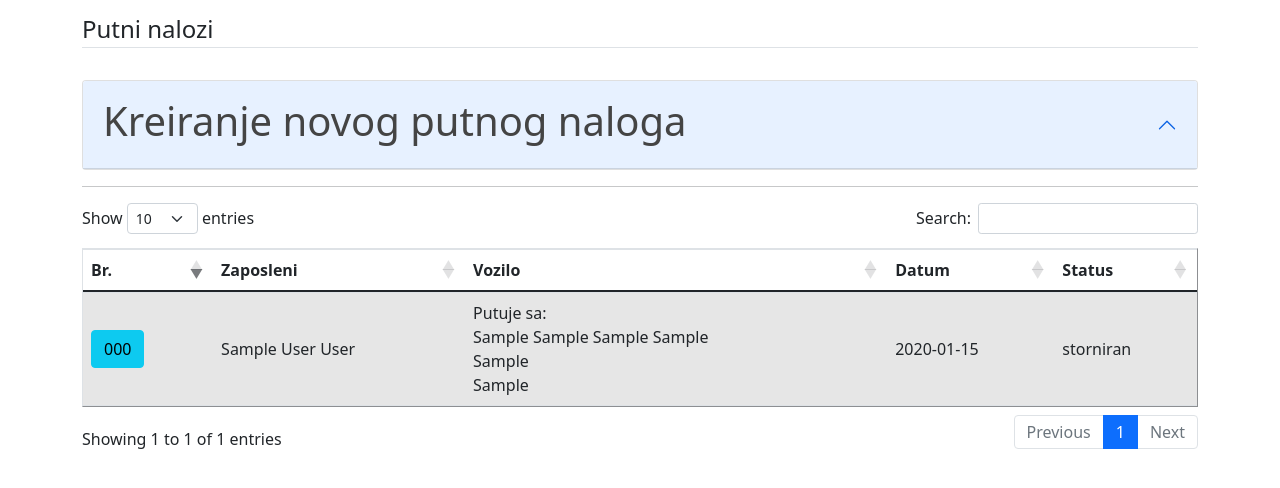
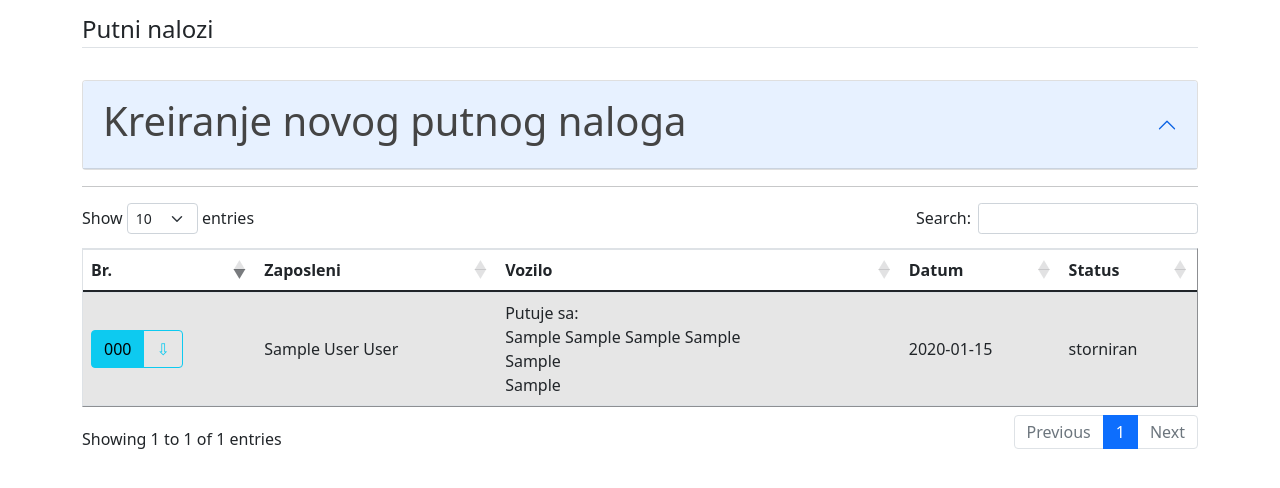
Before and after one commit to miiihaaas/PutniNalozi, a Flask app: page /travel_warrant_list in a window 1280 px wide. Shown: the part 56-544 px from the top of the page. Run offline with Flask 2, Linux system fonts and the light colour scheme; a user stored in the database is signed in; tables that the repository leaves empty hold one stand-in row (values such as "Sample post"); some libraries are stand-ins or nearby versions.

Commit message:
ver 0.310 download opcija iz liste putnih naloga

```diff
--- a/putninalozi/__init__.py
+++ b/putninalozi/__init__.py
@@ -26,8 +26,8 @@ bcrypt = Bcrypt(app)
 login_manager = LoginManager(app)
 login_manager.login_view = 'login'
 login_manager.login_message_category = 'info'
-app.config['MAIL_SERVER'] = 'smtp.googlemail.com' # 'mail.putninalozi.online'
-app.config['MAIL_PORT'] = 587 # 465
+app.config['MAIL_SERVER'] = os.getenv('MAIL_SERVER') #dodati u .env: 'mail.putninalozi.online'
+app.config['MAIL_PORT'] = os.getenv('MAIL_PORT') #dodati u .env: 465
 app.config['MAIL_USE_TLS'] = False
 app.config['MAIL_USE_SSL'] = True
 app.config['MAIL_USERNAME'] = os.getenv('EMAIL_USER') # https://www.youtube.com/watch?v=IolxqkL7cD8&ab_channel=CoreySchafer
--- a/putninalozi/templates/travel_warrant_list.html
+++ b/putninalozi/templates/travel_warrant_list.html
@@ -70,7 +70,9 @@
       <tbody>
         {% for warrant in warrants %}
         <tr>
-          <td class="align-middle"> <a class="mr-2 btn btn-info" href="{{ url_for('travel_warrants.travel_warrant_profile', warrant_id=warrant.travel_warrant_id) }}" role="button" title="Uredi Putni Nalog"> {{ warrant.travel_warrant_number }} </a> </td>
+          <td class="align-middle"> <div class="btn-group">
+            <a class="btn btn-info" href="{{ url_for('travel_warrants.travel_warrant_profile', warrant_id=warrant.travel_warrant_id) }}" role="button" title="Uredi Putni Nalog"> {{ warrant.travel_warrant_number }}</a><a class="btn btn-outline-info" href="{{ url_for('travel_warrants.download_file', file_name=warrant.file_name) }}">&#x21E9;</a>
+          </div> </td>
           <td class="align-middle"> {{ warrant.travelwarrant_company.companyname }} </td>
           <td class="align-middle"> {{ warrant.travelwarrant_user.name }} {{ warrant.travelwarrant_user.surname }} </td>
           <td class="align-middle"> {% if warrant.together_with %} Putuje sa: <br> {{warrant.together_with}} {% endif %} {{ warrant.other }} {{ warrant.personal_type }} {{ warrant.travelwarrant_vehicle.vehicle_type }} <br> {{warrant.travelwarrant_vehicle.vehicle_brand}} <br> {{warrant.travelwarrant_vehicle.vehicle_registration}} </td>
@@ -92,7 +94,9 @@
         {% for warrant in warrants %}
         {% if current_user.user_company.id == warrant.travelwarrant_company.id %}
         <tr>
-          <td class="align-middle"> <a class="mr-2 btn btn-info" href="{{ url_for('travel_warrants.travel_warrant_profile', warrant_id=warrant.travel_warrant_id) }}" role="button" title="Uredi Putni Nalog"> {{ warrant.travel_warrant_number }} </a> </td>
+          <td class="align-middle"> <div class="btn-group">
+            <a class="btn btn-info" href="{{ url_for('travel_warrants.travel_warrant_profile', warrant_id=warrant.travel_warrant_id) }}" role="button" title="Uredi Putni Nalog"> {{ warrant.travel_warrant_number }}</a><a class="btn btn-outline-info" href="{{ url_for('travel_warrants.download_file', file_name=warrant.file_name) }}">&#x21E9;</a>
+          </div></td>
           <td class="align-middle"> {{ warrant.travelwarrant_user.name }} {{ warrant.travelwarrant_user.surname}} </td>
           <td class="align-middle"> {% if warrant.together_with %} Putuje sa: <br> {{warrant.together_with}} {% endif %} {{ warrant.other }} {{ warrant.personal_type }} {{ warrant.travelwarrant_vehicle.vehicle_type }} <br> {{warrant.travelwarrant_vehicle.vehicle_brand}} <br> {{warrant.travelwarrant_vehicle.vehicle_registration}} </td>
           <td class="align-middle"> {{ warrant.start_datetime.date() }} </td>
@@ -115,7 +119,9 @@
         {% for warrant in warrants %}
         {% if current_user.id == warrant.travelwarrant_user.id %}
         <tr>
-          <td class="align-middle"> <a class="mr-2 btn btn-info" href="{{ url_for('travel_warrants.travel_warrant_profile', warrant_id=warrant.travel_warrant_id) }}" role="button" title="Uredi Putni Nalog"> {{ warrant.travel_warrant_number }} </a> </td>
+          <td class="align-middle"> <div class="btn-group">
+            <a class="btn btn-info" href="{{ url_for('travel_warrants.travel_warrant_profile', warrant_id=warrant.travel_warrant_id) }}" role="button" title="Uredi Putni Nalog"> {{ warrant.travel_warrant_number }}</a><a class="btn btn-outline-info" href="{{ url_for('travel_warrants.download_file', file_name=warrant.file_name) }}">&#x21E9;</a>
+          </div> </td>
           <td class="align-middle"> {{ warrant.travelwarrant_user.name }} {{ warrant.travelwarrant_user.surname}} </td>
           <td class="align-middle"> {% if warrant.together_with %} Putuje sa: <br> {{warrant.together_with}} {% endif %} {{ warrant.other }} {{ warrant.personal_type }} {{ warrant.travelwarrant_vehicle.vehicle_type }} <br> {{warrant.travelwarrant_vehicle.vehicle_brand}} <br> {{warrant.travelwarrant_vehicle.vehicle_registration}} </td>
           <td class="align-middle"> {{ warrant.start_datetime.date() }} </td>
```
